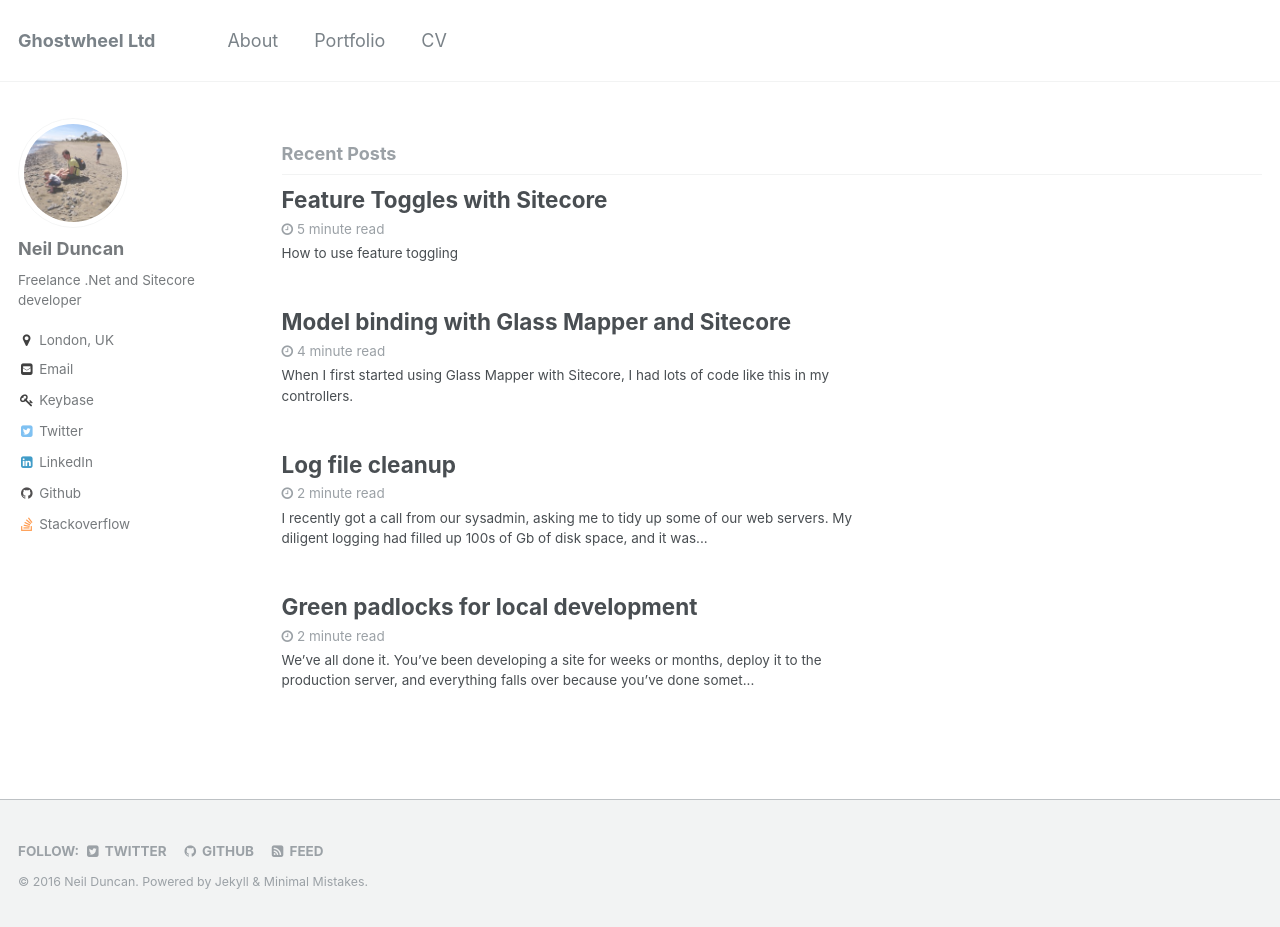
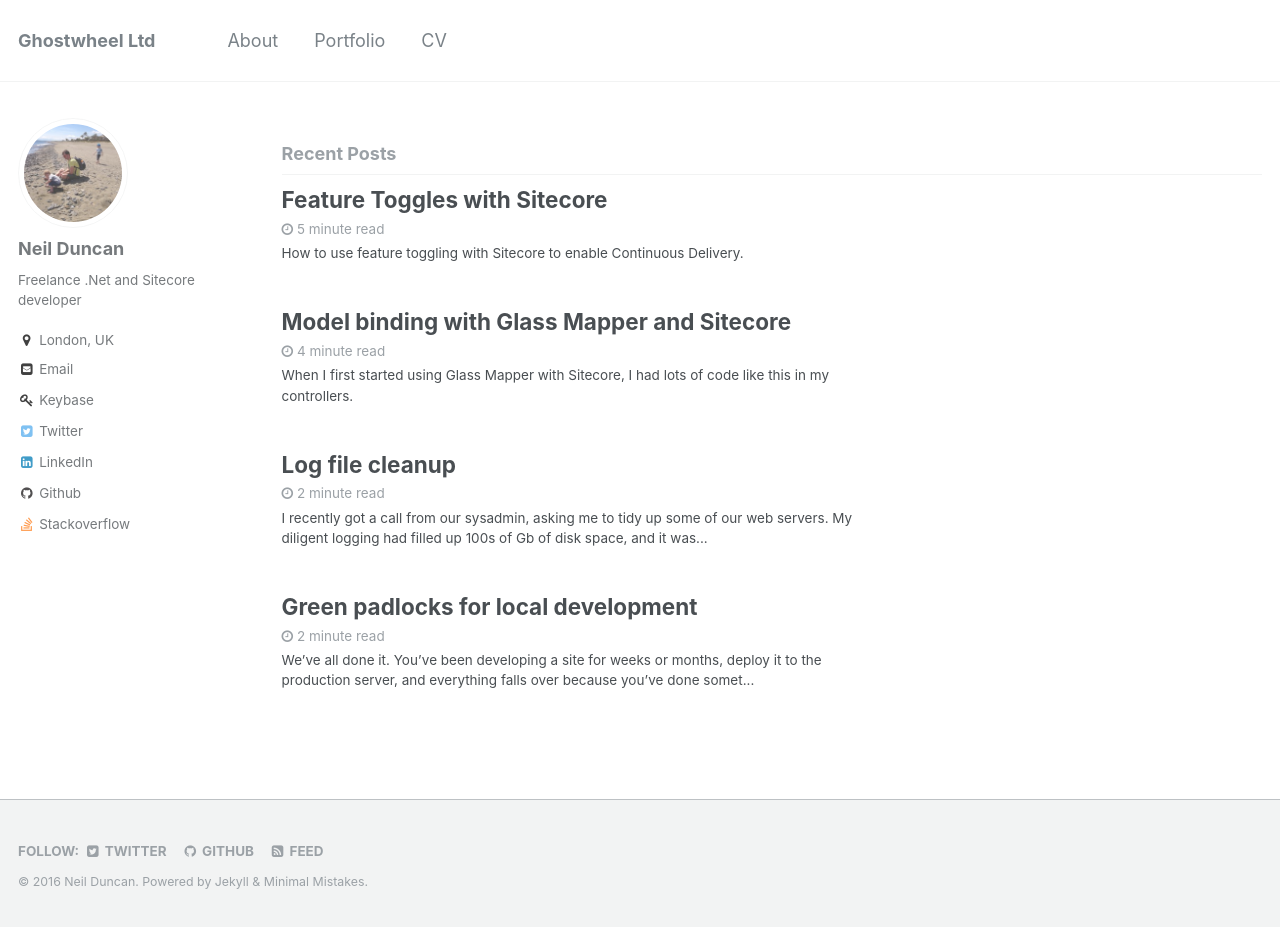
Before and after one commit to neilduncan/neilduncan.github.io, a Jekyll site: the page built from index.html, in a window 1280 px wide and 927 px high. Built offline with Jekyll 4.4.1, drawn with Linux system fonts in a browser that asks for light colours; the list of posts is cut into pages by our own code.

Commit message:
fix excerpt for toggles blog

```diff
--- a/_posts/2016-09-27-feature-toggles-with-sitecore.md
+++ b/_posts/2016-09-27-feature-toggles-with-sitecore.md
@@ -3,7 +3,7 @@ title: Feature Toggles with Sitecore
 category: Sitecore
 header:
     image: posts/toggles/switches.jpg
-excerpt: How to use feature toggling
+excerpt: How to use feature toggling with Sitecore to enable Continuous Delivery.
 ---
 
 > "Feature Toggling" is a set of patterns which can help a team to deliver new functionality to users rapidly but safely.
```
